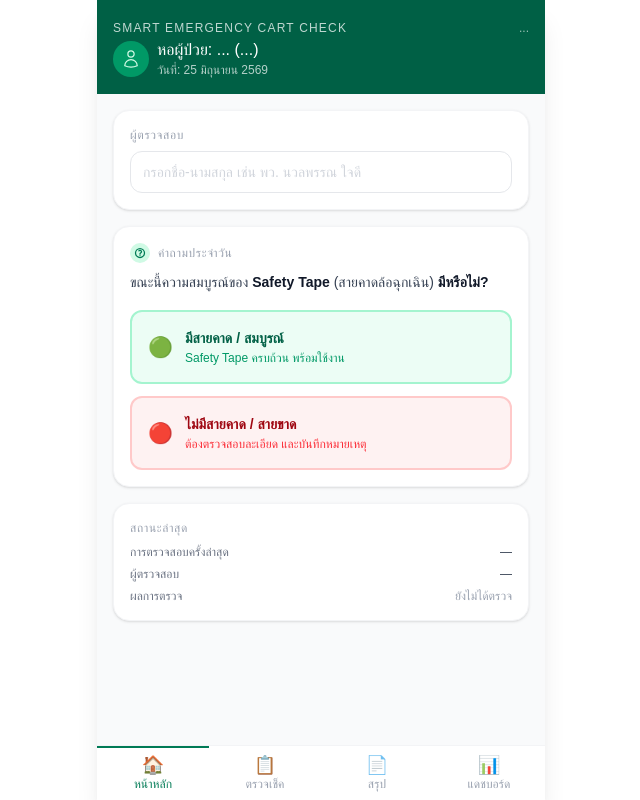
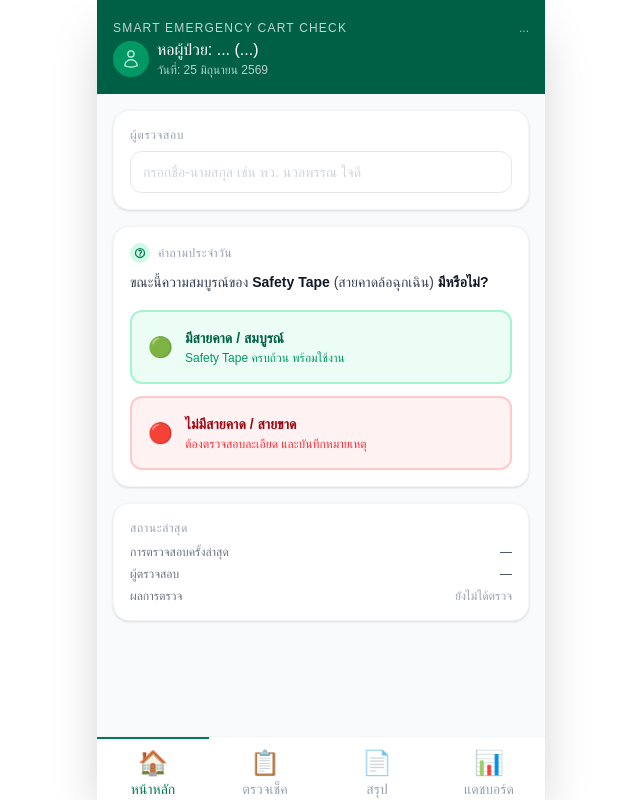
Before and after one commit to Poopriew/smart-emergency-cart-check, a Next.js app: page / in a window 1280 px wide. Shown: the whole page, without its empty margins (319-959 px from the left). Built offline with nearby package versions, Linux system fonts and the light colour scheme; no server answers; the database is empty.

Commit message:
fix layout scroll, bigger bottom nav

```diff
--- a/app/check/page.tsx
+++ b/app/check/page.tsx
@@ -355,7 +355,7 @@ export default function CheckPage() {
       </div>
 
       {/* BOTTOM NAV */}
-      <nav className="fixed bottom-0 left-0 right-0 max-w-md mx-auto flex bg-white border-t border-gray-100 z-40">
+      <nav className="fixed bottom-0 left-0 right-0 max-w-md mx-auto flex bg-white border-t border-gray-100 z-40 h-16">
         {[
           { icon: '🏠', label: 'หน้าหลัก', href: '/' },
           { icon: '📋', label: 'ตรวจเช็ค', href: '/check', active: true },
@@ -363,11 +363,11 @@ export default function CheckPage() {
           { icon: '📊', label: 'แดชบอร์ด', href: '/dashboard' },
         ].map(item => (
           <a key={item.href} href={item.href}
-            className={`flex-1 flex flex-col items-center py-2 gap-0.5 text-xs border-t-2
+            className={`flex-1 flex flex-col items-center py-3 gap-1 text-sm border-t-2
               ${'active' in item && item.active
                 ? 'border-emerald-700 text-emerald-700'
                 : 'border-transparent text-gray-400 hover:text-gray-600'}`}>
-            <span className="text-lg leading-none">{item.icon}</span>
+            <span className="text-2xl leading-none">{item.icon}</span>
             {item.label}
           </a>
         ))}
--- a/app/dashboard/page.tsx
+++ b/app/dashboard/page.tsx
@@ -343,7 +343,7 @@ export default function DashboardPage() {
       </div>
 
       {/* BOTTOM NAV */}
-      <nav className="fixed bottom-0 left-0 right-0 max-w-md mx-auto flex bg-white border-t border-gray-100 z-40">
+      <nav className="fixed bottom-0 left-0 right-0 max-w-md mx-auto flex bg-white border-t border-gray-100 z-40 h-16">
         {[
           { icon: '🏠', label: 'หน้าหลัก', href: '/' },
           { icon: '📋', label: 'ตรวจเช็ค', href: '/check' },
@@ -351,11 +351,11 @@ export default function DashboardPage() {
           { icon: '📊', label: 'แดชบอร์ด', href: '/dashboard', active: true },
         ].map(item => (
           <a key={item.href} href={item.href}
-            className={`flex-1 flex flex-col items-center py-2 gap-0.5 text-xs border-t-2
+            className={`flex-1 flex flex-col items-center py-3 gap-1 text-sm border-t-2
               ${'active' in item && item.active
                 ? 'border-emerald-700 text-emerald-700'
                 : 'border-transparent text-gray-400 hover:text-gray-600'}`}>
-            <span className="text-lg leading-none">{item.icon}</span>
+            <span className="text-2xl leading-none">{item.icon}</span>
             {item.label}
           </a>
         ))}
--- a/app/layout.tsx
+++ b/app/layout.tsx
@@ -37,17 +37,16 @@ export default function RootLayout({
         <meta name="apple-mobile-web-app-status-bar-style" content="default" />
         <meta name="apple-mobile-web-app-title" content="EmCart" />
       </head>
-      <body className={`${geistSans.variable} ${geistMono.variable} bg-gray-50 min-h-screen`}>
-        <div className="max-w-md mx-auto min-h-screen shadow-xl">
+      <body className={`${geistSans.variable} ${geistMono.variable} bg-gray-100 overflow-hidden h-screen`}>
+        {/* outer wrapper — จำกัดความกว้างและ fix กับหน้าจอ */}
+        <div className="relative max-w-md mx-auto h-screen overflow-hidden bg-gray-50 shadow-2xl">
           {children}
         </div>
         <script dangerouslySetInnerHTML={{
           __html: `
             if ('serviceWorker' in navigator) {
               window.addEventListener('load', function() {
-                navigator.serviceWorker.register('/sw.js')
-                  .then(function(reg) { console.log('SW registered'); })
-                  .catch(function(err) { console.log('SW error:', err); });
+                navigator.serviceWorker.register('/sw.js');
               });
             }
           `
--- a/app/page.tsx
+++ b/app/page.tsx
@@ -406,7 +406,7 @@ if (dbError) throw dbError
       )}
 
       {/* ===== BOTTOM NAV ===== */}
-      <nav className="fixed bottom-0 left-0 right-0 max-w-md mx-auto flex bg-white border-t border-gray-100 z-40">
+      <nav className="fixed bottom-0 left-0 right-0 max-w-md mx-auto flex bg-white border-t border-gray-100 z-40 h-16">
         {[
           { icon: '🏠', label: 'หน้าหลัก', href: '/', active: true },
           { icon: '📋', label: 'ตรวจเช็ค', href: '/check', active: false },
@@ -414,12 +414,12 @@ if (dbError) throw dbError
           { icon: '📊', label: 'แดชบอร์ด', href: '/dashboard', active: false },
         ].map(item => (
           <a key={item.href} href={item.href}
-            className={`flex-1 flex flex-col items-center py-2 gap-0.5 text-xs border-t-2 transition-colors
+            className={`flex-1 flex flex-col items-center py-3 gap-1 text-sm border-t-2 transition-colors
               ${item.active
                 ? 'border-emerald-700 text-emerald-700'
                 : 'border-transparent text-gray-400 hover:text-gray-600'}`}
           >
-            <span className="text-lg leading-none">{item.icon}</span>
+            <span className="text-2xl leading-none">{item.icon}</span>
             {item.label}
           </a>
         ))}
--- a/app/summary/page.tsx
+++ b/app/summary/page.tsx
@@ -419,7 +419,7 @@ function StatCard({ label, value, unit, color }:
 
 function BottomNav() {
   return (
-    <nav className="fixed bottom-0 left-0 right-0 max-w-md mx-auto flex bg-white border-t border-gray-100 z-40">
+    <nav className="fixed bottom-0 left-0 right-0 max-w-md mx-auto flex bg-white border-t border-gray-100 z-40 h-16">
       {[
         { icon: '🏠', label: 'หน้าหลัก', href: '/' },
         { icon: '📋', label: 'ตรวจเช็ค', href: '/check' },
@@ -427,11 +427,11 @@ function BottomNav() {
         { icon: '📊', label: 'แดชบอร์ด', href: '/dashboard' },
       ].map(item => (
         <a key={item.href} href={item.href}
-          className={`flex-1 flex flex-col items-center py-2 gap-0.5 text-xs border-t-2
+          className={`flex-1 flex flex-col items-center py-3 gap-1 text-sm border-t-2
             ${'active' in item && item.active
               ? 'border-emerald-700 text-emerald-700'
               : 'border-transparent text-gray-400 hover:text-gray-600'}`}>
-          <span className="text-lg leading-none">{item.icon}</span>
+          <span className="text-2xl leading-none">{item.icon}</span>
           {item.label}
         </a>
       ))}
```
